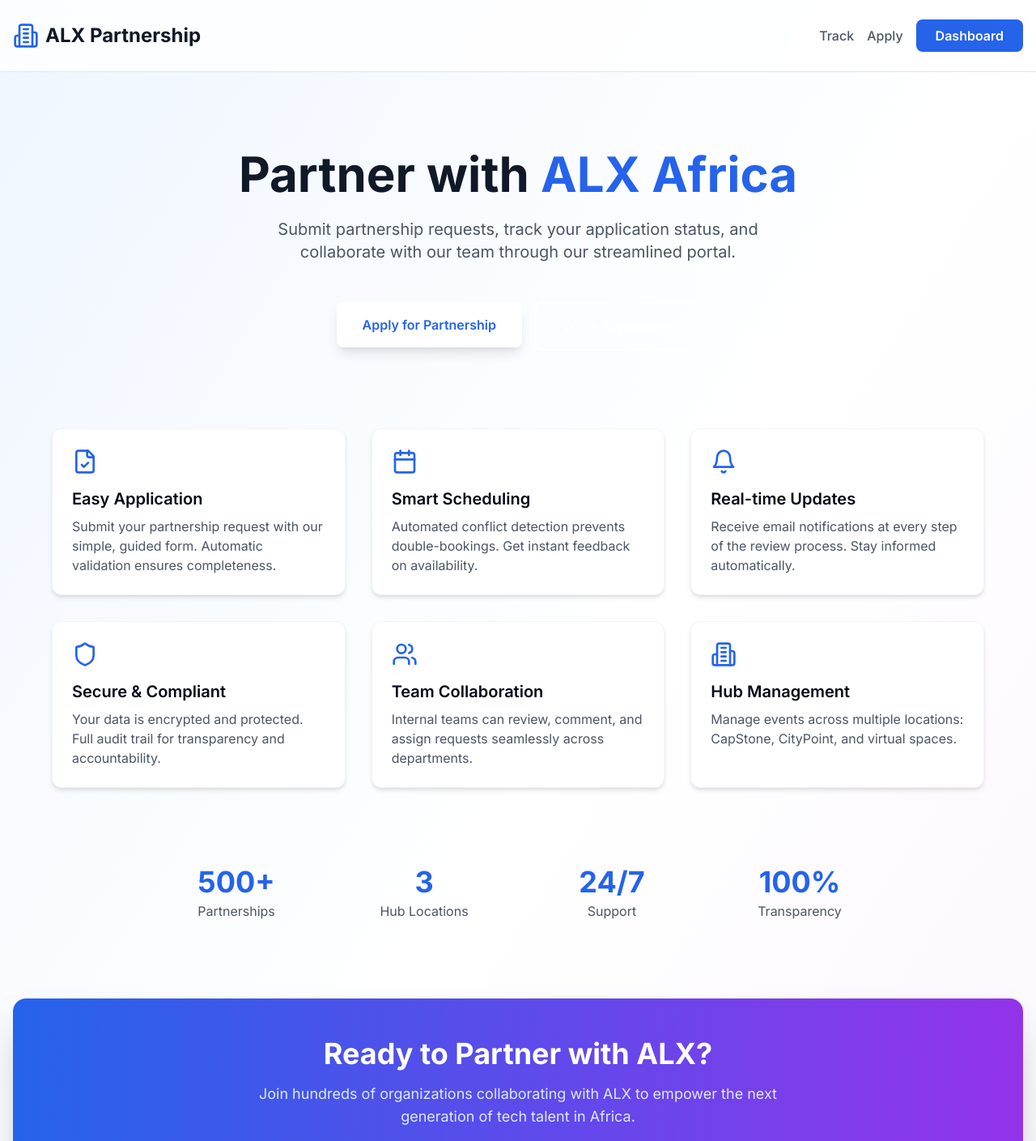
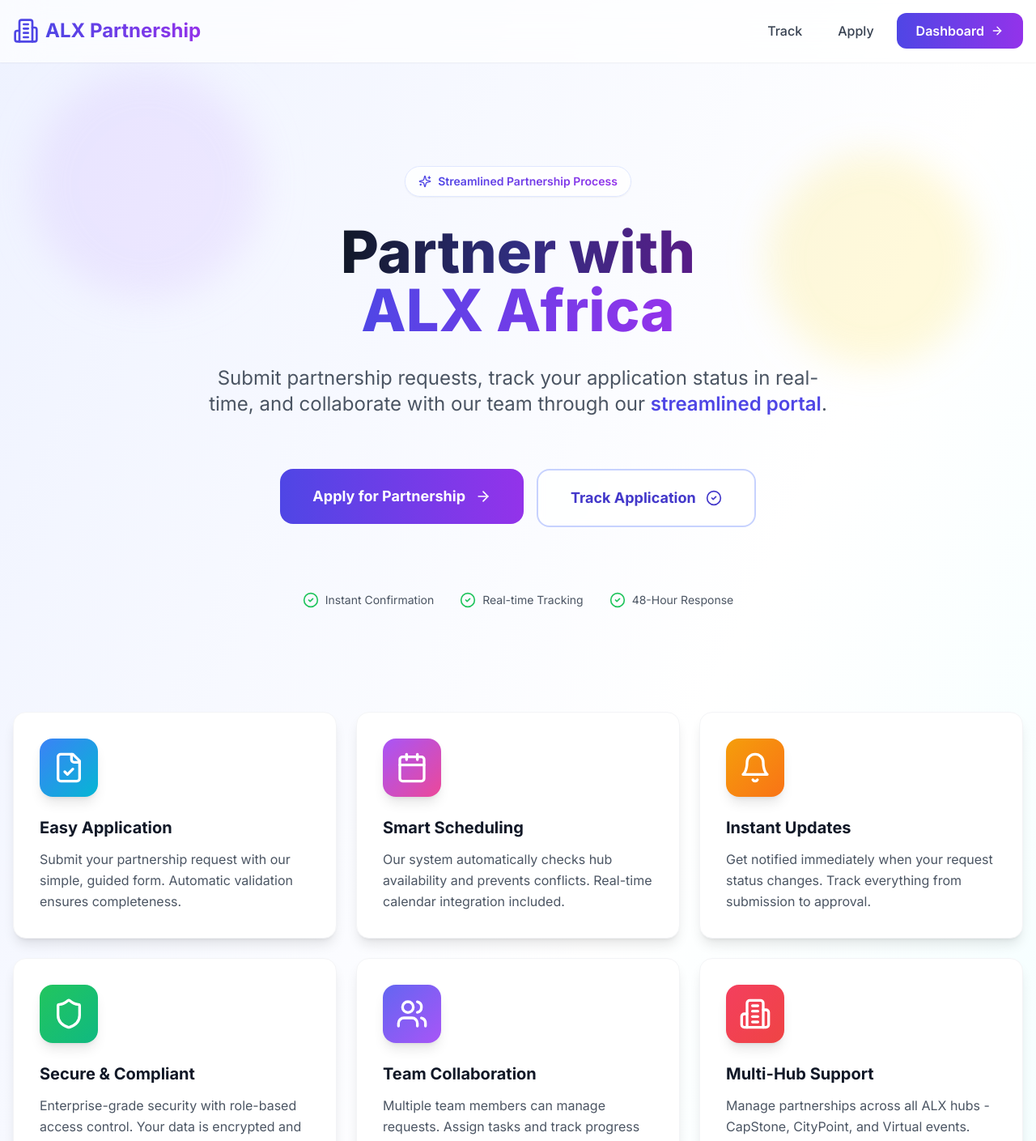
Before and after one commit to BisratJ/alx-partnership, a Next.js app: page / in a window 1280 px wide. Shown: the top 1409 px of the page at 81% size. Built offline with nearby package versions, Linux system fonts and the light colour scheme.

Commit message:
Modern UI redesign: Add animated gradients, interactive cards, smooth transitions, and stunning visual effects

```diff
--- a/app/globals.css
+++ b/app/globals.css
@@ -1,6 +1,52 @@
 @tailwind base;
 @tailwind components;
 @tailwind utilities;
+
+@layer utilities {
+  /* Blob Animation */
+  @keyframes blob {
+    0% {
+      transform: translate(0px, 0px) scale(1);
+    }
+    33% {
+      transform: translate(30px, -50px) scale(1.1);
+    }
+    66% {
+      transform: translate(-20px, 20px) scale(0.9);
+    }
+    100% {
+      transform: translate(0px, 0px) scale(1);
+    }
+  }
+
+  .animate-blob {
+    animation: blob 7s infinite;
+  }
+
+  .animation-delay-2000 {
+    animation-delay: 2s;
+  }
+
+  .animation-delay-4000 {
+    animation-delay: 4s;
+  }
+
+  /* Gradient Animation */
+  @keyframes gradient {
+    0%, 100% {
+      background-size: 200% 200%;
+      background-position: left center;
+    }
+    50% {
+      background-size: 200% 200%;
+      background-position: right center;
+    }
+  }
+
+  .animate-gradient {
+    animation: gradient 3s ease infinite;
+  }
+}
 
 @layer base {
   :root {
--- a/app/page.tsx
+++ b/app/page.tsx
@@ -1,26 +1,41 @@
 import Link from 'next/link';
-import { Building2, Calendar, Bell, Shield, Users, FileCheck } from 'lucide-react';
+import { Building2, Calendar, Bell, Shield, Users, FileCheck, Sparkles, ArrowRight, CheckCircle2 } from 'lucide-react';
 
 export default function HomePage() {
   return (
-    <div className="min-h-screen bg-gradient-to-br from-blue-50 via-white to-purple-50">
+    <div className="min-h-screen bg-gradient-to-br from-indigo-50 via-white to-cyan-50 relative overflow-hidden">
+      {/* Animated Background Elements */}
+      <div className="absolute inset-0 overflow-hidden pointer-events-none">
+        <div className="absolute top-20 left-10 w-72 h-72 bg-purple-300 rounded-full mix-blend-multiply filter blur-xl opacity-20 animate-blob"></div>
+        <div className="absolute top-40 right-10 w-72 h-72 bg-yellow-300 rounded-full mix-blend-multiply filter blur-xl opacity-20 animate-blob animation-delay-2000"></div>
+        <div className="absolute -bottom-8 left-20 w-72 h-72 bg-pink-300 rounded-full mix-blend-multiply filter blur-xl opacity-20 animate-blob animation-delay-4000"></div>
+      </div>
+
       {/* Navigation */}
-      <nav className="border-b bg-white/80 backdrop-blur-sm sticky top-0 z-50">
-        <div className="container mx-auto px-4 py-6 flex justify-between items-center">
-          <div className="flex items-center gap-2">
-            <Building2 className="h-8 w-8 text-blue-600" />
-            <span className="text-2xl font-bold text-gray-900">ALX Partnership</span>
+      <nav className="border-b border-white/20 bg-white/70 backdrop-blur-xl sticky top-0 z-50 shadow-sm">
+        <div className="container mx-auto px-4 py-4 flex justify-between items-center">
+          <Link href="/" className="flex items-center gap-2 group">
+            <div className="relative">
+              <Building2 className="h-8 w-8 text-indigo-600 group-hover:text-indigo-700 transition-all duration-300 group-hover:scale-110" />
+              <div className="absolute -inset-1 bg-indigo-200 rounded-full blur opacity-0 group-hover:opacity-30 transition-opacity"></div>
             </div>
-          <div className="flex items-center gap-4">
-            <Link href="/track" className="text-gray-600 hover:text-blue-600 transition-colors font-medium">
-              Track
+            <span className="text-2xl font-bold bg-gradient-to-r from-indigo-600 to-purple-600 bg-clip-text text-transparent">
+              ALX Partnership
+            </span>
           </Link>
-            <Link href="/apply" className="text-gray-600 hover:text-blue-600 transition-colors font-medium">
-              Apply
+          <div className="flex items-center gap-3">
+            <Link href="/track" className="px-4 py-2 text-gray-700 hover:text-indigo-600 transition-all duration-300 font-medium relative group">
+              <span>Track</span>
+              <span className="absolute bottom-0 left-0 w-0 h-0.5 bg-indigo-600 group-hover:w-full transition-all duration-300"></span>
+            </Link>
+            <Link href="/apply" className="px-4 py-2 text-gray-700 hover:text-indigo-600 transition-all duration-300 font-medium relative group">
+              <span>Apply</span>
+              <span className="absolute bottom-0 left-0 w-0 h-0.5 bg-indigo-600 group-hover:w-full transition-all duration-300"></span>
             </Link>
             <Link href="/dashboard">
-              <button className="px-6 py-2 bg-blue-600 text-white rounded-lg font-semibold hover:bg-blue-700 transition-colors">
+              <button className="px-6 py-2.5 bg-gradient-to-r from-indigo-600 to-purple-600 text-white rounded-xl font-semibold hover:shadow-lg hover:scale-105 transition-all duration-300 flex items-center gap-2">
                 Dashboard
+                <ArrowRight className="w-4 h-4" />
               </button>
             </Link>
           </div>
@@ -28,61 +43,101 @@
       </nav>
 
       {/* Hero Section */}
-      <div className="container mx-auto px-4 py-16 md:py-24">
-        <div className="max-w-4xl mx-auto text-center space-y-6">
-          <h1 className="text-5xl md:text-6xl font-bold text-gray-900 leading-tight">
-            Partner with <span className="text-blue-600">ALX Africa</span>
+      <div className="relative container mx-auto px-4 py-20 md:py-32">
+        <div className="max-w-5xl mx-auto text-center space-y-8">
+          {/* Badge */}
+          <div className="inline-flex items-center gap-2 px-4 py-2 bg-white/80 backdrop-blur-sm rounded-full border border-indigo-100 shadow-sm hover:shadow-md transition-all duration-300 group cursor-pointer">
+            <Sparkles className="w-4 h-4 text-indigo-600 group-hover:rotate-12 transition-transform" />
+            <span className="text-sm font-semibold bg-gradient-to-r from-indigo-600 to-purple-600 bg-clip-text text-transparent">
+              Streamlined Partnership Process
+            </span>
+          </div>
+
+          <h1 className="text-6xl md:text-7xl font-extrabold leading-tight">
+            <span className="bg-gradient-to-r from-gray-900 via-indigo-900 to-purple-900 bg-clip-text text-transparent">
+              Partner with
+            </span>
+            <br />
+            <span className="bg-gradient-to-r from-indigo-600 via-purple-600 to-pink-600 bg-clip-text text-transparent animate-gradient">
+              ALX Africa
+            </span>
           </h1>
-          <p className="text-xl text-gray-600 max-w-2xl mx-auto">
-            Submit partnership requests, track your application status, and collaborate
-            with our team through our streamlined portal.
+
+          <p className="text-xl md:text-2xl text-gray-600 max-w-3xl mx-auto leading-relaxed">
+            Submit partnership requests, track your application status in real-time,
+            and collaborate with our team through our <span className="font-semibold text-indigo-600">streamlined portal</span>.
           </p>
 
-          <div className="flex flex-col sm:flex-row gap-4 justify-center pt-6">
+          <div className="flex flex-col sm:flex-row gap-4 justify-center pt-8">
             <Link href="/apply">
-              <button className="px-8 py-4 bg-white text-blue-600 rounded-lg font-semibold hover:bg-gray-50 transition-colors shadow-lg">
-                Apply for Partnership
+              <button className="group px-10 py-5 bg-gradient-to-r from-indigo-600 to-purple-600 text-white rounded-2xl font-bold text-lg hover:shadow-2xl hover:scale-105 transition-all duration-300 flex items-center gap-3 relative overflow-hidden">
+                <span className="relative z-10">Apply for Partnership</span>
+                <ArrowRight className="w-5 h-5 group-hover:translate-x-1 transition-transform relative z-10" />
+                <div className="absolute inset-0 bg-gradient-to-r from-purple-600 to-pink-600 opacity-0 group-hover:opacity-100 transition-opacity duration-300"></div>
               </button>
             </Link>
             <Link href="/track">
-              <button className="px-8 py-4 bg-transparent border-2 border-white text-white rounded-lg font-semibold hover:bg-white hover:text-blue-600 transition-colors">
+              <button className="group px-10 py-5 bg-white/80 backdrop-blur-sm border-2 border-indigo-200 text-indigo-700 rounded-2xl font-bold text-lg hover:bg-white hover:border-indigo-300 hover:shadow-xl hover:scale-105 transition-all duration-300 flex items-center gap-3">
                 Track Application
+                <CheckCircle2 className="w-5 h-5 group-hover:rotate-12 transition-transform" />
               </button>
             </Link>
+          </div>
+
+          {/* Trust Indicators */}
+          <div className="flex flex-wrap justify-center gap-8 pt-12 text-sm text-gray-600">
+            <div className="flex items-center gap-2">
+              <CheckCircle2 className="w-5 h-5 text-green-500" />
+              <span>Instant Confirmation</span>
+            </div>
+            <div className="flex items-center gap-2">
+              <CheckCircle2 className="w-5 h-5 text-green-500" />
+              <span>Real-time Tracking</span>
+            </div>
+            <div className="flex items-center gap-2">
+              <CheckCircle2 className="w-5 h-5 text-green-500" />
+              <span>48-Hour Response</span>
+            </div>
           </div>
         </div>
 
         {/* Features Grid */}
-        <div className="mt-24 grid md:grid-cols-3 gap-8 max-w-6xl mx-auto">
+        <div className="mt-32 grid md:grid-cols-3 gap-6 max-w-7xl mx-auto">
           <FeatureCard
-            icon={<FileCheck className="h-8 w-8 text-blue-600" />}
+            icon={<FileCheck className="h-10 w-10" />}
             title="Easy Application"
             description="Submit your partnership request with our simple, guided form. Automatic validation ensures completeness."
+            gradient="from-blue-500 to-cyan-500"
           />
           <FeatureCard
-            icon={<Calendar className="h-8 w-8 text-blue-600" />}
+            icon={<Calendar className="h-10 w-10" />}
             title="Smart Scheduling"
-            description="Automated conflict detection prevents double-bookings. Get instant feedback on availability."
+            description="Our system automatically checks hub availability and prevents conflicts. Real-time calendar integration included."
+            gradient="from-purple-500 to-pink-500"
           />
           <FeatureCard
-            icon={<Bell className="h-8 w-8 text-blue-600" />}
-            title="Real-time Updates"
-            description="Receive email notifications at every step of the review process. Stay informed automatically."
+            icon={<Bell className="h-10 w-10" />}
+            title="Instant Updates"
+            description="Get notified immediately when your request status changes. Track everything from submission to approval."
+            gradient="from-amber-500 to-orange-500"
           />
           <FeatureCard
-            icon={<Shield className="h-8 w-8 text-blue-600" />}
+            icon={<Shield className="h-10 w-10" />}
             title="Secure & Compliant"
-            description="Your data is encrypted and protected. Full audit trail for transparency and accountability."
+            description="Enterprise-grade security with role-based access control. Your data is encrypted and protected."
+            gradient="from-green-500 to-emerald-500"
           />
           <FeatureCard
-            icon={<Users className="h-8 w-8 text-blue-600" />}
+            icon={<Users className="h-10 w-10" />}
             title="Team Collaboration"
-            description="Internal teams can review, comment, and assign requests seamlessly across departments."
+            description="Multiple team members can manage requests. Assign tasks and track progress together."
+            gradient="from-indigo-500 to-purple-500"
           />
           <FeatureCard
-            icon={<Building2 className="h-8 w-8 text-blue-600" />}
-            title="Hub Management"
-            description="Manage events across multiple locations: CapStone, CityPoint, and virtual spaces."
+            icon={<Building2 className="h-10 w-10" />}
+            title="Multi-Hub Support"
+            description="Manage partnerships across all ALX hubs - CapStone, CityPoint, and Virtual events."
+            gradient="from-rose-500 to-red-500"
           />
         </div>
 
@@ -95,19 +150,28 @@
         </div>
 
         {/* CTA Section */}
-        <div className="mt-24 bg-gradient-to-r from-blue-600 to-purple-600 rounded-2xl p-12 text-center text-white shadow-2xl">
-          <h2 className="text-3xl md:text-4xl font-bold mb-4">
+        <div className="relative mt-32 overflow-hidden">
+          <div className="absolute inset-0 bg-gradient-to-r from-indigo-600 via-purple-600 to-pink-600 rounded-3xl transform -skew-y-1"></div>
+          <div className="relative bg-gradient-to-r from-indigo-600 via-purple-600 to-pink-600 rounded-3xl p-16 text-center text-white shadow-2xl">
+            {/* Decorative Elements */}
+            <div className="absolute top-0 left-0 w-40 h-40 bg-white/10 rounded-full -translate-x-20 -translate-y-20 blur-3xl"></div>
+            <div className="absolute bottom-0 right-0 w-40 h-40 bg-white/10 rounded-full translate-x-20 translate-y-20 blur-3xl"></div>
+
+            <div className="relative z-10">
+              <h2 className="text-4xl md:text-5xl font-extrabold mb-6 leading-tight">
                 Ready to Partner with ALX?
               </h2>
-          <p className="text-lg text-blue-100 mb-8 max-w-2xl mx-auto">
+              <p className="text-xl text-white/90 mb-10 max-w-2xl mx-auto leading-relaxed">
                 Join hundreds of organizations collaborating with ALX to empower the next generation of tech talent in Africa.
               </p>
-          <Link
-            href="/apply"
-            className="inline-block px-8 py-4 bg-white text-blue-600 font-semibold rounded-lg hover:bg-blue-50 transition-all transform hover:scale-105"
-          >
+              <Link href="/apply">
+                <button className="group px-10 py-5 bg-white text-indigo-700 font-bold text-lg rounded-2xl hover:bg-indigo-50 transition-all duration-300 transform hover:scale-105 hover:shadow-2xl inline-flex items-center gap-3">
                   Start Your Application
+                  <ArrowRight className="w-5 h-5 group-hover:translate-x-2 transition-transform" />
+                </button>
               </Link>
+            </div>
+          </div>
         </div>
       </div>
 
@@ -154,25 +218,44 @@
   );
 }
 
-function FeatureCard({ icon, title, description }: {
+function FeatureCard({ icon, title, description, gradient }: {
   icon: React.ReactNode;
   title: string;
   description: string;
+  gradient: string;
 }) {
   return (
-    <div className="bg-white p-6 rounded-xl shadow-md hover:shadow-xl transition-shadow border border-gray-100">
-      <div className="mb-4">{icon}</div>
-      <h3 className="text-xl font-semibold mb-2">{title}</h3>
-      <p className="text-gray-600">{description}</p>
+    <div className="group relative bg-white p-8 rounded-2xl shadow-lg hover:shadow-2xl transition-all duration-500 border border-gray-100 hover:border-transparent hover:-translate-y-2 overflow-hidden">
+      {/* Gradient Background on Hover */}
+      <div className={`absolute inset-0 bg-gradient-to-br ${gradient} opacity-0 group-hover:opacity-5 transition-opacity duration-500`}></div>
+
+      {/* Icon with Gradient */}
+      <div className={`relative mb-6 inline-flex p-4 rounded-2xl bg-gradient-to-br ${gradient} text-white transform group-hover:scale-110 group-hover:rotate-3 transition-all duration-500 shadow-lg`}>
+        {icon}
+      </div>
+
+      <h3 className="relative text-xl font-bold mb-3 text-gray-900 group-hover:text-transparent group-hover:bg-gradient-to-r group-hover:bg-clip-text group-hover:from-indigo-600 group-hover:to-purple-600 transition-all duration-300">
+        {title}
+      </h3>
+      <p className="relative text-gray-600 leading-relaxed">
+        {description}
+      </p>
+
+      {/* Bottom Accent */}
+      <div className={`absolute bottom-0 left-0 h-1 w-0 bg-gradient-to-r ${gradient} group-hover:w-full transition-all duration-500`}></div>
     </div>
   );
 }
 
 function StatCard({ number, label }: { number: string; label: string }) {
   return (
-    <div className="text-center">
-      <div className="text-3xl md:text-4xl font-bold text-blue-600">{number}</div>
-      <div className="text-gray-600 mt-1">{label}</div>
+    <div className="group text-center p-6 rounded-2xl bg-white/50 backdrop-blur-sm border border-indigo-100 hover:border-indigo-300 hover:bg-white hover:shadow-xl transition-all duration-300 cursor-pointer">
+      <div className="text-4xl md:text-5xl font-extrabold bg-gradient-to-r from-indigo-600 to-purple-600 bg-clip-text text-transparent group-hover:scale-110 transition-transform inline-block">
+        {number}
+      </div>
+      <div className="text-gray-600 mt-2 font-medium group-hover:text-indigo-600 transition-colors">
+        {label}
+      </div>
     </div>
   );
 }
```
Lines whose indentation alone changed are shown as unchanged.
